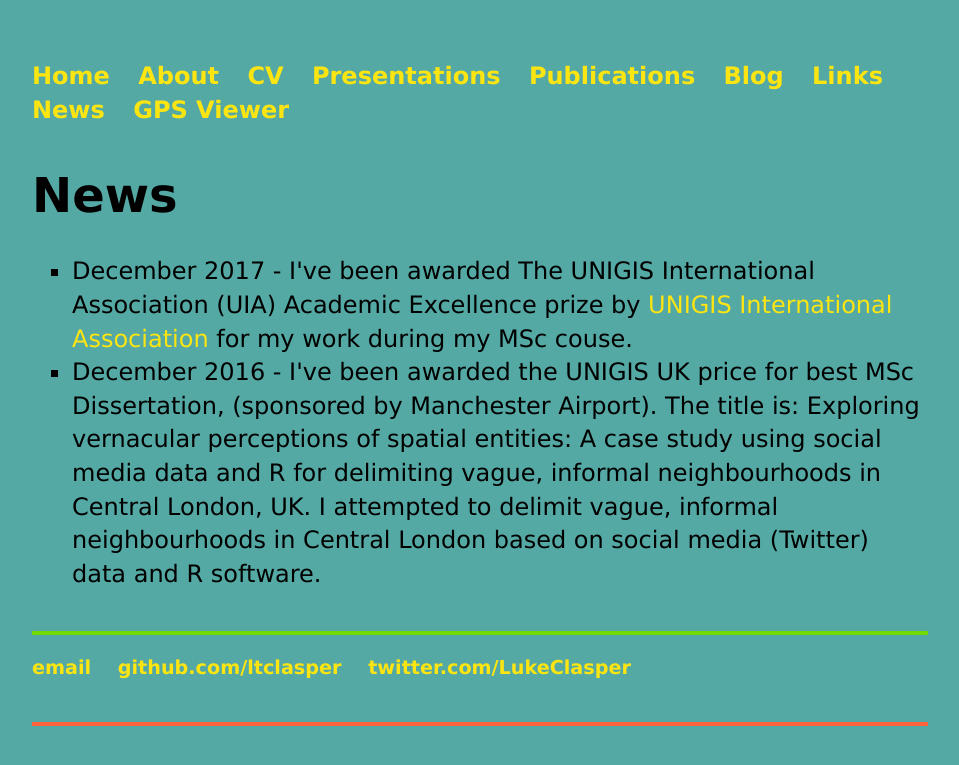
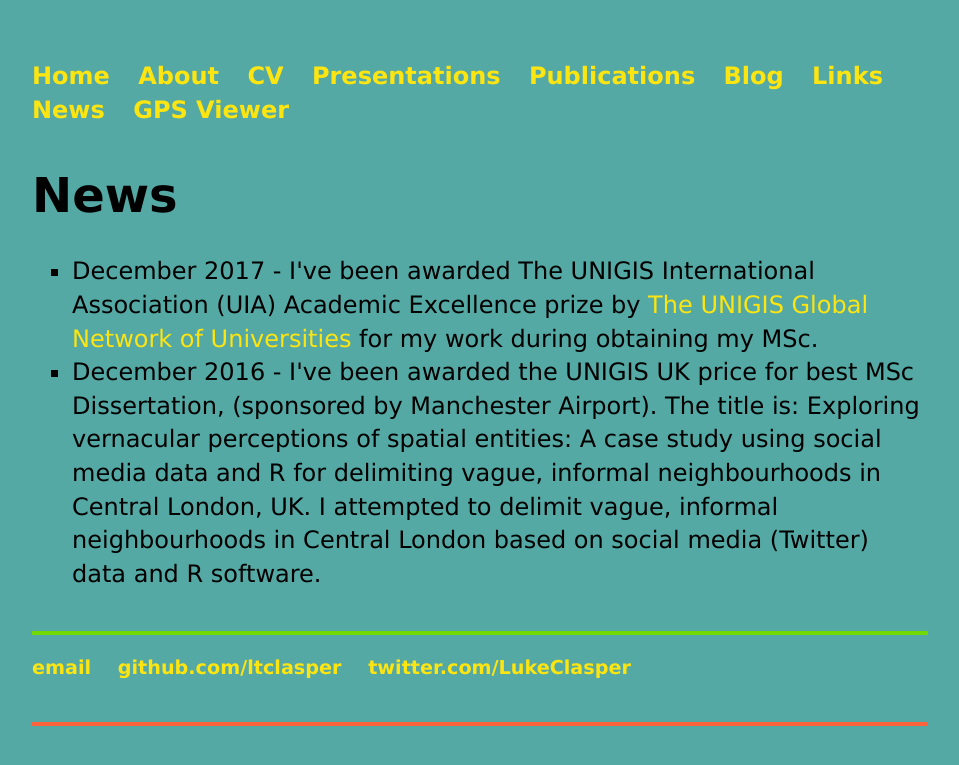
Before and after one commit to ltclasper/ltclasper.github.io, a Jekyll site: the page built from news/index.html, in a window 1280 px wide. Shown: the top 765 px of the page, without its empty margins (160-1119 px from the left). Built offline with Jekyll 4.4.1, drawn with Linux system fonts in a browser that asks for light colours.

Commit message:
Update index.html

```diff
--- a/news/index.html
+++ b/news/index.html
@@ -6,7 +6,7 @@ title: News
 <div class="blurb">
 	<h2></h2>
 	<p><ul style="list-style-type:square">
-    <li>December 2017 - I've been awarded The UNIGIS International Association (UIA) Academic Excellence prize by <a href="https://unigis.net/theses/winners-uia-academic-excellence-prize/">UNIGIS International Association</a> for my work during my MSc couse.</li>
+    <li>December 2017 - I've been awarded The UNIGIS International Association (UIA) Academic Excellence prize by <a href="https://unigis.net/theses/winners-uia-academic-excellence-prize/"> The UNIGIS Global Network of Universities</a> for my work during obtaining my MSc.</li>
     <li>December 2016 - I've been awarded the UNIGIS UK price for best MSc Dissertation, (sponsored by Manchester Airport). The title is: Exploring vernacular perceptions of spatial entities: A case study using social media data and R for delimiting vague, informal neighbourhoods in Central London, UK. I attempted to delimit vague, informal neighbourhoods in Central London based on social media (Twitter) data and R software.</li>
   </ul>
 	</p>
```
